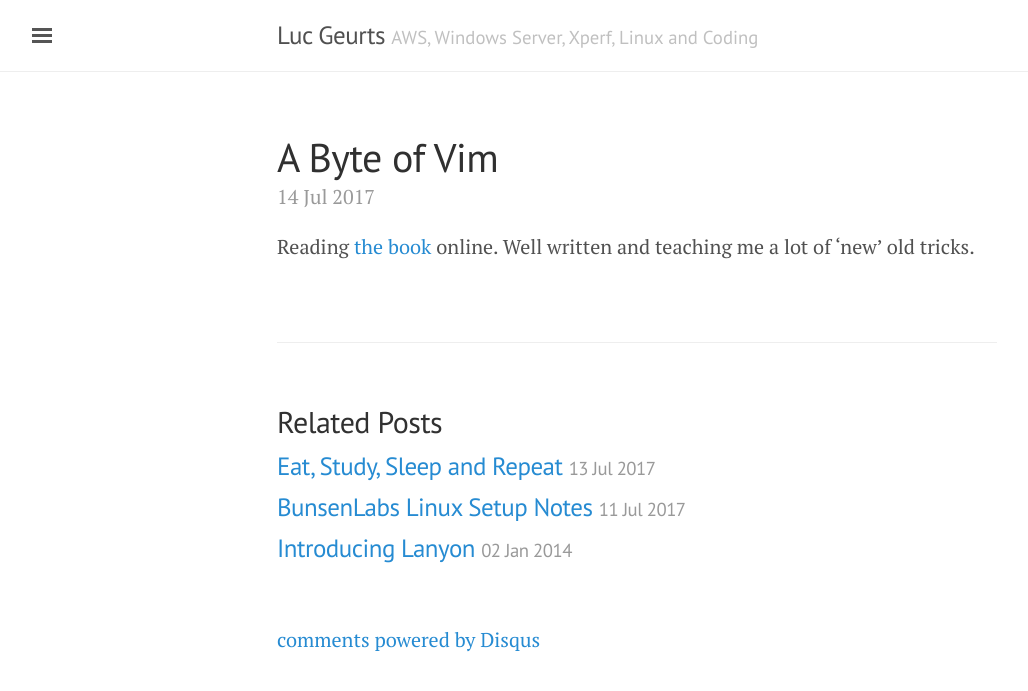
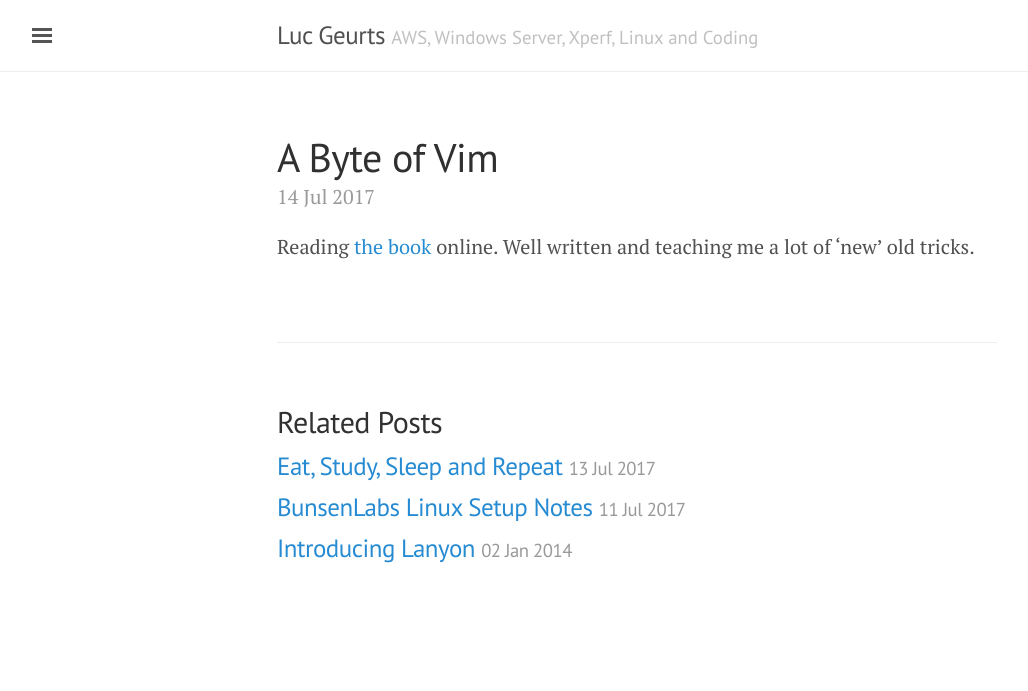
Before and after one commit to lgeurts/lgeurts.github.io, a Jekyll site: the page built from _posts/2017-07-14-a-byte-of-vim.md, in a window 1280 px wide. Shown: the top 691 px of the page, without its empty margins (3-1031 px from the left). Built offline with Jekyll 4.4.1, drawn with Linux system fonts in a browser that asks for light colours; comment, search, counter and statistics services are not loaded.

Commit message:
Replace comments.html

```diff
--- a/_includes/comments.html
+++ b/_includes/comments.html
@@ -13,6 +12,5 @@
         (document.getElementsByTagName('head')[0] || document.getElementsByTagName('body')[0]).appendChild(dsq);
     })();
 </script>
-<noscript>Please enable JavaScript to view the <a href="http://disqus.com/?ref_noscript">comments powered by Disqus.</a></noscript>
-<a href="http://disqus.com" class="dsq-brlink">comments powered by <span class="logo-disqus">Disqus</span></a>
+<noscript>Please enable JavaScript to view the <a href="https://disqus.com/?ref_noscript" rel="nofollow">comments powered by Disqus.</a></noscript>
 {% endif %}
```
Also changed, not shown: other parts of _includes/comments.html (+2 -3 lines). Lines whose indentation alone changed are shown as unchanged.
